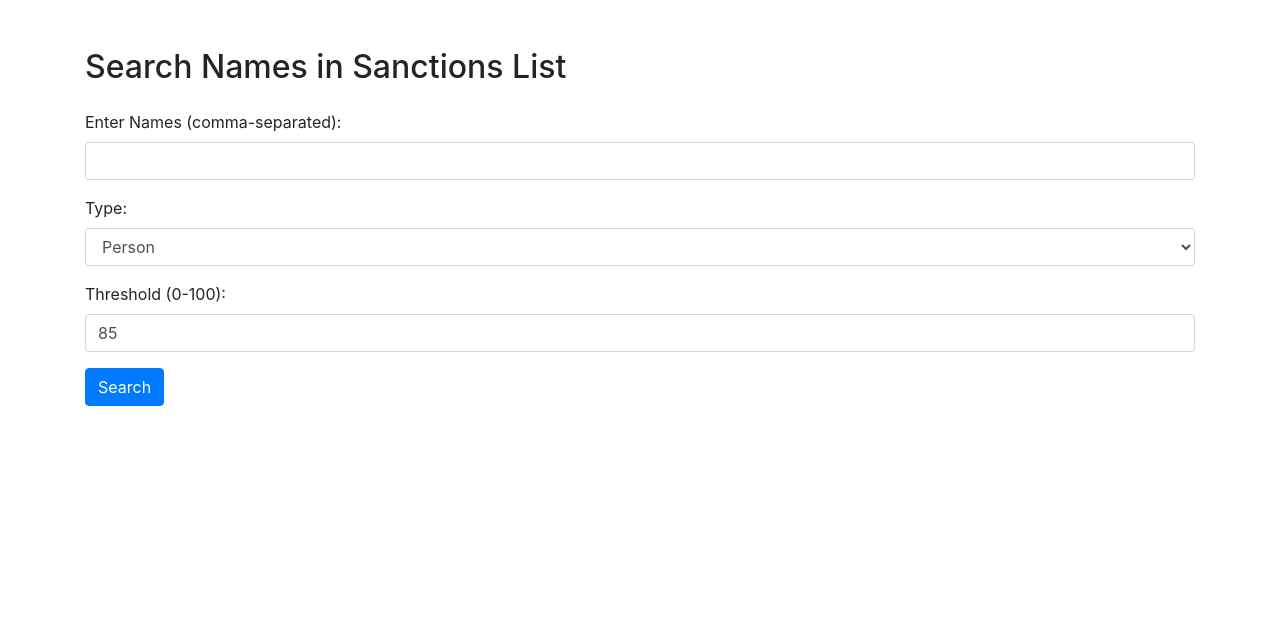
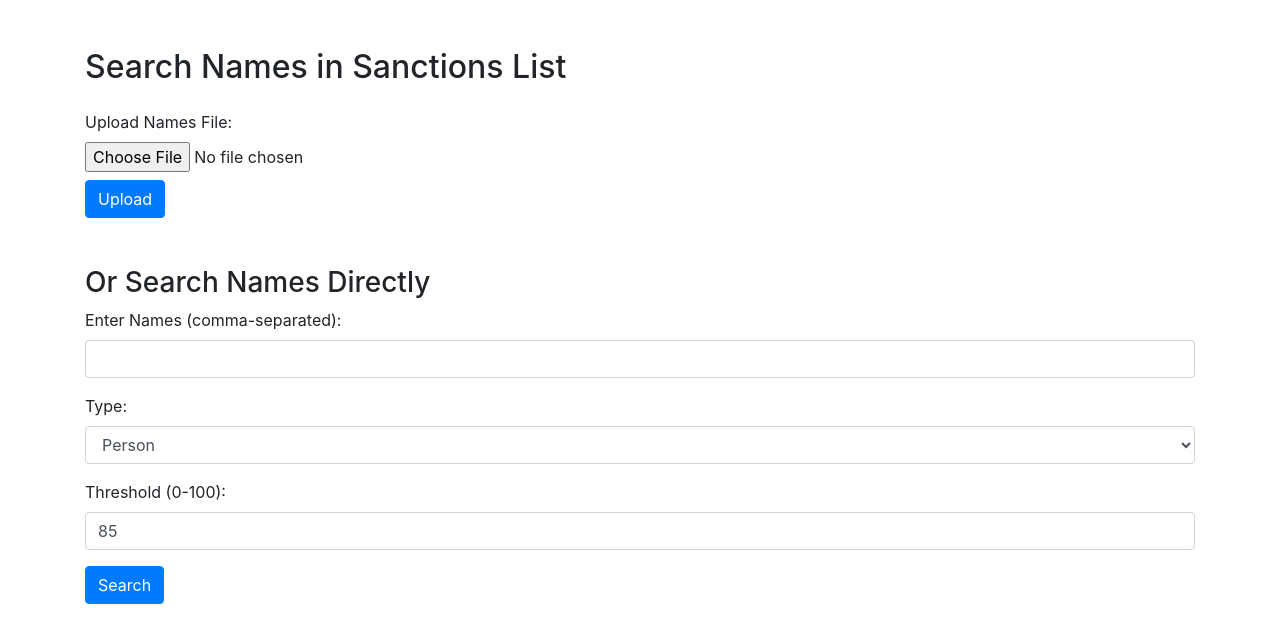
Before and after one commit to hassoonsy2/SanctionsChecker, a Flask app: page / in a window 1280 px wide. Shown: the top 643 px of the page. Run offline with Flask 3, Linux system fonts and the light colour scheme; parts of the project's set-up code (start-up, migrations or seed data) failed here and were passed over; some libraries are stand-ins or nearby versions.

Commit message:
Update --beta

```diff
--- a/App.py
+++ b/App.py
@@ -1,13 +1,22 @@
-from flask import Flask, request, jsonify, render_template
+from flask import Flask, request, jsonify, render_template, send_from_directory, flash, session
 import pandas as pd
 from fuzzywuzzy import fuzz, process
+import os
+import uuid
+import chardet
+
 
 app = Flask(__name__, template_folder='templates')
-print(app.template_folder)
+app.secret_key = 'your_secret_key'
 
+# Load initial sanctions data
+SANCTIONS_FILE_PATH = '20231027 Consolidated Sanctions List v1.1.csv'
+def load_sanctions():
+    df = pd.read_csv(SANCTIONS_FILE_PATH, sep=';', low_memory=False)
+    persons = process_sanctions(df, 'P')
+    enterprises = process_sanctions(df, 'E')
+    return persons, enterprises
 
-# File path and data loading
-SANCTIONS_FILE_PATH = '20231027 Consolidated Sanctions List v1.1.csv'
 def process_sanctions(df, subject_type):
     sanctions = df.loc[df['Entity_SubjectType'] == subject_type]
     columns = ['NameAlias_WholeName', 'NameAlias_FirstName', 'NameAlias_MiddleName', 'NameAlias_LastName']
@@ -16,17 +25,10 @@ def process_sanctions(df, subject_type):
     sanctions = sanctions.dropna(subset=['NameAlias_WholeName'])
     return sanctions['NameAlias_WholeName'].tolist()  # Return list of names for easier processing later
 
-def load_sanctions():
-    df = pd.read_csv(SANCTIONS_FILE_PATH, sep=';', low_memory=False)
-    sanctions_persons = process_sanctions(df, 'P')  # Assuming 'P' stands for Persons
-    sanctions_enterprise = process_sanctions(df, 'E')  # Assuming 'E' stands for Enterprises
-    return sanctions_persons, sanctions_enterprise
 
-# Load data once to improve performance
 PERSONS, ENTERPRISES = load_sanctions()
 
 def find_matches(name, data_list, threshold):
-    print(process.extract(name, data_list, scorer=fuzz.partial_ratio))
     return [match for match in process.extract(name, data_list, scorer=fuzz.WRatio) if match[1] >= threshold]
 
 @app.route('/')
@@ -35,23 +37,121 @@ def index():
 
 @app.route('/search', methods=['POST'])
 def search():
-    names = request.form['names'].split(',')
-    entity_type = request.form['type']
-    threshold = int(request.form['threshold'])
-    results = []
+    try:
+        data = request.get_json()
+        names = data['names']
+        entity_type = data['type']
+        threshold = int(data['threshold'])
+        results = []
 
-    for name in names:
-        if entity_type.lower() == 'person':
-            print(threshold)
-            matches = find_matches(name, PERSONS, threshold)
-        elif entity_type.lower() == 'enterprise':
-            matches = find_matches(name, ENTERPRISES, threshold)
-        else:
-            matches = []
-        results.append({'name': name, 'matches': matches})
-        print(results)
+        for name in names:
+            if entity_type.lower() == 'person':
+                matches = find_matches(name, PERSONS, threshold)
+            elif entity_type.lower() == 'enterprise':
+                matches = find_matches(name, ENTERPRISES, threshold)
+            else:
+                matches = []
 
-    return jsonify(results)
+            results.append({'name': name, 'matches': matches})
+
+        return jsonify(results)
+    except KeyError as e:
+        return jsonify({'error': f'Missing parameter: {str(e)}'}), 400
+    except Exception as e:
+        return jsonify({'error': f'An error occurred: {str(e)}'}), 500
+
+@app.route('/upload', methods=['POST'])
+def upload_and_process():
+    if 'file' not in request.files:
+        return jsonify({'error': 'No file part'}), 400
+    file = request.files['file']
+    if file.filename == '':
+        return jsonify({'error': 'No selected file'}), 400
+
+    file_ext = os.path.splitext(file.filename)[1].lower()
+    if file_ext not in ['.csv', '.xls', '.xlsx']:
+        return jsonify({'error': 'Invalid file format'}), 400
+
+    upload_dir = 'uploads'
+    os.makedirs(upload_dir, exist_ok=True)
+
+    temp_filename = f"temp_{uuid.uuid4().hex}{file_ext}"
+    filepath = os.path.join(upload_dir, temp_filename)
+    file.save(filepath)
+
+    session['uploaded_file'] = filepath
+    df = read_file(filepath, file_ext)
+    if df is None:
+        return jsonify({'error': 'Failed to process the file'}), 500
+
+    return jsonify({'message': 'File uploaded successfully', 'columns': df.columns.tolist()})
+
+
+def read_file(filepath, file_ext):
+    try:
+        if file_ext == '.csv':
+            return pd.read_csv(filepath)
+        elif file_ext in ['.xls', '.xlsx']:
+            return pd.read_excel(filepath)
+    except Exception as e:
+        print(f"Error reading the file: {e}")
+        return None
+
+@app.route('/process', methods=['POST'])
+def process_file():
+    data = request.get_json()
+    file_path = session.get('uploaded_file')
+
+    if not file_path or not os.path.exists(file_path):
+        app.logger.error("File not found in session or missing on disk.")
+        return jsonify({'error': 'File not found. Please upload again.'}), 404
+
+    # Read the Excel file, assuming the extension check and file read are correct
+    try:
+        df = pd.read_excel(file_path)  # Adjust based on actual file format handling
+    except Exception as e:
+        app.logger.error(f"Failed to read the file: {str(e)}")
+        return jsonify({'error': 'Failed to read the file'}), 500
+
+    # Data processing
+    try:
+        name_column = data['nameColumn']
+        entity_type = data['type'].lower()
+        threshold = int(data['threshold'])
+        data_list = PERSONS if entity_type == 'person' else ENTERPRISES
+
+        df['Matched'] = 'No'
+        df['Matched Name'] = ''
+        for index, row in df.iterrows():
+            print(index)
+            if pd.notna(row[name_column]):
+                matches = find_matches(row[name_column], data_list, threshold)
+                if matches:
+                    df.at[index, 'Matched'] = 'Yes'
+                    df.at[index, 'Matched Name'] = matches[0][0]
+    except KeyError as e:
+        app.logger.error(f"Data processing error: {str(e)}")
+        return jsonify({'error': f'Missing data parameter: {e}'}), 400
+
+    # Save to Excel
+    output_filename = f"output_{uuid.uuid4().hex}.xlsx"
+    output_filepath = os.path.join(app.root_path, 'downloads', output_filename)
+    os.makedirs(os.path.dirname(output_filepath), exist_ok=True)
+    df.to_excel(output_filepath, index=False)
+
+    return send_excel_file(output_filepath, output_filename)
+
+def send_excel_file(path, filename):
+    """Send the Excel file with appropriate headers."""
+    try:
+        response = send_from_directory(os.path.dirname(path), filename, as_attachment=True)
+        response.headers['Content-Type'] = 'application/vnd.openxmlformats-officedocument.spreadsheetml.sheet'
+        response.headers['Content-Disposition'] = f'attachment; filename={filename}'
+        app.logger.debug(f'Sending file {filename} with MIME type {response.headers["Content-Type"]}')
+        return response
+    except Exception as e:
+        app.logger.error(f"Error sending file: {str(e)}")
+        return jsonify({'error': 'Error sending file'}), 500
 
 if __name__ == "__main__":
     app.run(debug=True)
--- a/templates/search.html
+++ b/templates/search.html
@@ -11,16 +11,24 @@
             color: blue;
             font-weight: bold;
         }
+        .hidden { display: none; }
     </style>
 </head>
 <body>
     <div class="container mt-5">
         <h2 class="mb-4">Search Names in Sanctions List</h2>
-        <form id="searchForm" class="mb-3">
+        <form id="fileUploadForm" class="mb-3" enctype="multipart/form-data">
             <div class="form-group">
-                <label for="names">Enter Names (comma-separated):</label>
-                <input type="text" class="form-control" name="names" id="names" required>
+                <label for="file">Upload Names File:</label>
+                <input type="file" class="form-control-file" name="file" id="file" required>
+                <button type="submit" class="btn btn-primary mt-2">Upload</button>
             </div>
+        </form>
+        <div id="columnSelector" class="form-group hidden">
+            <label for="nameColumn">Select Name Column:</label>
+            <select class="form-control" id="nameColumn"></select>
+        </div>
+        <form id="optionsForm" class="hidden">
             <div class="form-group">
                 <label for="type">Type:</label>
                 <select class="form-control" name="type" id="type">
@@ -32,44 +40,160 @@
                 <label for="threshold">Threshold (0-100):</label>
                 <input type="number" class="form-control" name="threshold" id="threshold" min="0" max="100" value="85" required>
             </div>
+            <button type="button" class="btn btn-secondary" id="matchButton">Match and Download Results</button>
+        </form>
+        <div id="results" class="row hidden">
+            <div class="col-12">
+                <p>Your file is being processed. <a href="#" id="downloadLink">Click here to download the results.</a></p>
+            </div>
+            <div id="loading" class="spinner-border text-primary" role="status" style="display: none;">
+                <span class="sr-only">Loading...</span>
+            </div>
+        </div>
+
+        <!-- Search Names Form -->
+        <h3 class="mt-5">Or Search Names Directly</h3>
+        <form id="searchForm">
+            <div class="form-group">
+                <label for="names">Enter Names (comma-separated):</label>
+                <input type="text" class="form-control" id="names" required>
+            </div>
+            <div class="form-group">
+                <label for="searchType">Type:</label>
+                <select class="form-control" id="searchType">
+                    <option value="person">Person</option>
+                    <option value="enterprise">Enterprise</option>
+                </select>
+            </div>
+            <div class="form-group">
+                <label for="searchThreshold">Threshold (0-100):</label>
+                <input type="number" class="form-control" id="searchThreshold" min="0" max="100" value="85" required>
+            </div>
             <button type="submit" class="btn btn-primary">Search</button>
         </form>
-        <div id="results" class="row"></div>
+        <div id="searchResults" class="row hidden">
+            <div class="col-12">
+                <h4>Search Results:</h4>
+                <div id="searchContent"></div>
+            </div>
+        </div>
     </div>
 
     <script>
+        // Handle file upload form
+        $("#fileUploadForm").submit(function(event) {
+            event.preventDefault();
+            var formData = new FormData(this);
+            $.ajax({
+                type: 'POST',
+                url: '/upload',
+                data: formData,
+                contentType: false,
+                processData: false,
+                beforeSend: function() {
+                    $('#loading').show();  // Show loading spinner before sending request
+                },
+                success: function(response) {
+                    var columns = response.columns;
+                    var columnSelector = $('#nameColumn');
+                    columnSelector.empty();
+                    columns.forEach(function(column) {
+                        columnSelector.append($('<option>', {
+                            value: column,
+                            text: column
+                        }));
+                    });
+                    $('#columnSelector').removeClass('hidden');
+                    $('#optionsForm').removeClass('hidden');
+                },
+                error: function() {
+                    alert('Failed to upload file. Please try again.');
+                },
+                complete: function() {
+                    $('#loading').hide();  // Hide loading spinner after request completes (success or error)
+                }
+            });
+        });
+
+        // Match and download results after selection
+        $("#matchButton").click(function() {
+            var nameColumn = $('#nameColumn').val();
+            var type = $('#type').val();
+            var threshold = $('#threshold').val();
+            $.ajax({
+                type: 'POST',
+                url: '/process',
+                data: JSON.stringify({ nameColumn: nameColumn, type: type, threshold: threshold }),
+                contentType: "application/json",
+                xhrFields: { responseType: 'blob' },
+                beforeSend: function() {
+                    $('#loading').show();  // Show loading spinner before sending request
+                },
+                success: function(response) {
+                    var downloadUrl = window.URL.createObjectURL(response);
+                    var a = document.createElement('a');
+                    a.href = downloadUrl;
+                    a.download = 'Matched_Results.xlsx';
+                    document.body.appendChild(a);
+                    a.click();
+                    window.URL.revokeObjectURL(downloadUrl);
+                },
+                error: function() {
+                    alert('There was an error processing your matches. Please try again.');
+                },
+                complete: function() {
+                    $('#loading').hide();  // Hide loading spinner after request completes (success or error)
+                }
+            });
+        });
+
+        // Handle direct name search
         $("#searchForm").submit(function(event) {
             event.preventDefault();
+            var names = $('#names').val().split(',');
+            var type = $('#searchType').val();
+            var threshold = $('#searchThreshold').val();
             $.ajax({
                 type: 'POST',
                 url: '/search',
-                data: $(this).serialize(),
+                data: JSON.stringify({names: names, type: type, threshold: threshold}),
+                contentType: 'application/json',
+                beforeSend: function() {
+                    $('#loading').show();  // Show loading spinner before sending request
+                },
                 success: function(data) {
-                    $("#results").empty();
-                    $.each(data, function(index, element) {
-                        // Sort the matches based on score, highest first
-                        var sortedMatches = element.matches.sort(function(a, b) { return b[1] - a[1]; });
-                        var cardsHtml = '';
-
-                        // Create a separate card for each match
-                        $.each(sortedMatches, function(i, match) {
-                            var matchClass = i === 0 ? 'closest-match' : ''; // Highlight the first match
-                            var cardHtml = '<div class="col-md-4 mb-3">' +
-                                           '<div class="card ' + matchClass + '">' +
-                                           '<div class="card-body">' +
-                                           '<h5 class="card-title">' + match[0] + '</h5>' +
-                                           '<p class="card-text">Score: ' + match[1] + '</p>' +
-                                           '</div></div></div>';
-                            cardsHtml += cardHtml;
+                    $('#searchResults').removeClass('hidden');
+                    var resultsDiv = $('#searchContent');
+                    resultsDiv.empty();  // Clear previous results
+                    if (data.length > 0) {
+                        data.forEach(function(result) {
+                            var nameHtml = '<h5>' + result.name + '</h5>';
+                            var cardsHtml = '';
+                            result.matches.forEach(function(match, index) {
+                                var matchClass = index === 0 ? 'closest-match' : '';
+                                var cardHtml = '<div class="card ' + matchClass + ' mb-3">' +
+                                               '<div class="card-body">' +
+                                               '<p class="card-text">Matched With: ' + match[0] + ' (Score: ' + match[1] + ')</p>' +
+                                               '</div></div>';
+                                cardsHtml += cardHtml;
+                            });
+                            var fullHtml = '<div class="col-md-12">' + nameHtml + cardsHtml + '</div>';
+                            resultsDiv.append(fullHtml);
                         });
-
-                        // Append the collection of cards to the results div
-                        $("#results").append(cardsHtml);
-                    });
+                    } else {
+                        resultsDiv.html('<div class="col-md-12"><p>No matches found.</p></div>');
+                    }
+                },
+                error: function() {
+                    alert('Error searching names. Please try again.');
+                },
+                complete: function() {
+                    $('#loading').hide();  // Hide loading spinner after request completes (success or error)
                 }
             });
         });
     </script>
+
     <!-- Optional: Include the Bootstrap JavaScript plugins bundle -->
     <script src="https://maxcdn.bootstrapcdn.com/bootstrap/4.5.2/js/bootstrap.bundle.min.js"></script>
 </body>
```
